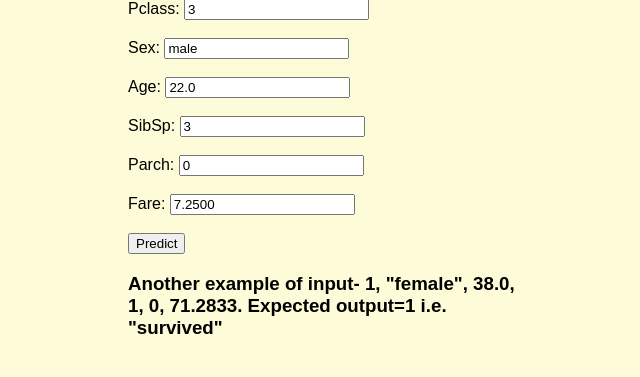
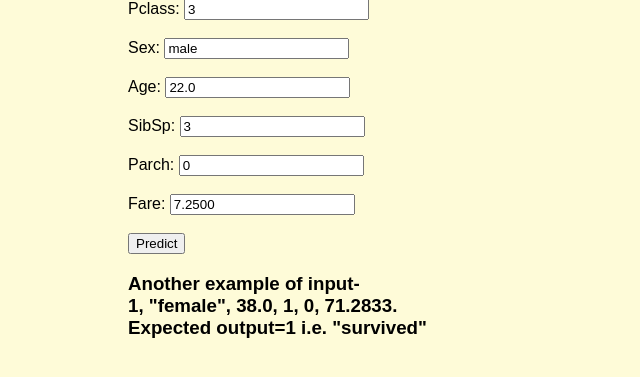
Before and after one commit to DayaUdgiri/dtree_titanic-assign, a Flask app: page / in a window 1280 px wide. Shown: the part 118-495 px from the top of the page, without its empty margins (312-952 px from the left). Run offline with Flask 2, Linux system fonts and the light colour scheme; parts of the project's set-up code (start-up, migrations or seed data) failed here and were passed over.

```diff
--- a/templates/index.html
+++ b/templates/index.html
@@ -27,7 +27,7 @@
 
             <input type="submit" value="Predict">
 
-            <h3 style="text-align:left">Another example of input- 1, "female", 38.0, 1, 0, 71.2833. Expected output=1 i.e. "survived"</h3>
+            <h3 style="text-align:left">Another example of input- <br> 1, "female", 38.0, 1, 0, 71.2833. <br> Expected output=1 i.e. "survived"</h3>
 
 
         </form>
```
Also changed, not shown: 1 other file.
